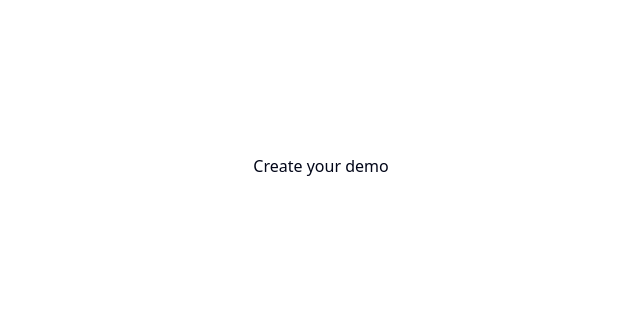
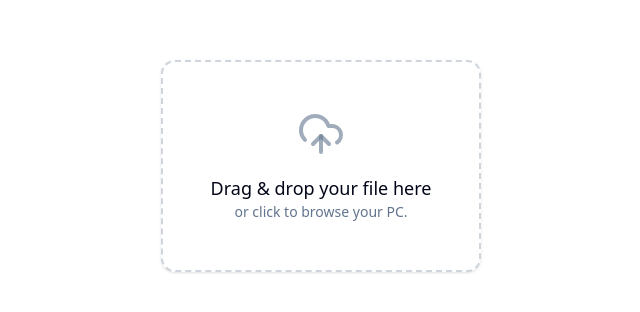
Before and after one commit to Abhinav-Chdhary/Demo-inator, a Next.js app in the folder demo-inator/: page /create in a window 1280 px wide. Shown: the part 234-546 px from the top of the page, without its empty margins (319-959 px from the left). Built offline with nearby package versions, Linux system fonts and the light colour scheme.

Commit message:
updt: uploading video

```diff
--- a/demo-inator/package.json
+++ b/demo-inator/package.json
@@ -19,7 +19,8 @@
     "next": "16.0.1",
     "react": "19.2.0",
     "react-dom": "19.2.0",
-    "tailwind-merge": "^3.3.1"
+    "tailwind-merge": "^3.3.1",
+    "zustand": "^5.0.8"
   },
   "devDependencies": {
     "@tailwindcss/postcss": "^4",
--- a/demo-inator/src/app/create/page.tsx
+++ b/demo-inator/src/app/create/page.tsx
@@ -1,16 +1,58 @@
 // src/app/create/page.tsx
 "use client";
 import { motion } from "framer-motion";
+// Helpers
+import { useVideoStore } from "@/lib/store"; // Import the store
+// Components
+import { Upload } from "../../components/Upload";
+import { Button } from "@/components/ui/button"; // Assuming you have shadcn button
+import { FileVideo, X } from "lucide-react";
 
 export default function Create() {
+  // Zustand
+  const file = useVideoStore((state) => state.file);
+  const clearFile = useVideoStore((state) => state.clearFile);
+
   return (
     <div className="flex items-center justify-center min-h-screen bg-background p-4">
       <motion.div
+        key={file ? "file-present" : "no-file"} // Add key for nice transition
         initial={{ opacity: 0, y: 20 }}
         animate={{ opacity: 1, y: 0 }}
         transition={{ duration: 0.4 }}
       >
-        Create your demo
+        {/* Conditionally render based on file state */}
+        {file ? (
+          <div className="flex w-full max-w-lg flex-col items-center justify-center gap-4 rounded-xl border border-border bg-card p-12 text-card-foreground shadow-sm">
+            {/* Video file icon */}
+            <FileVideo className="h-12 w-12 text-primary" />
+
+            {/* Video file name */}
+            <div className="text-center">
+              {/* Info text */}
+              <p className="text-lg font-medium">File ready for editing:</p>
+
+              {/* File name */}
+              <p className="max-w-full truncate text-sm text-muted-foreground">
+                {file.name}
+              </p>
+            </div>
+
+            {/* Upload button */}
+            <Button
+              variant="outline"
+              size="sm"
+              onClick={clearFile}
+              className="mt-4"
+            >
+              <X className="mr-2 h-4 w-4" /> Upload a different file
+            </Button>
+            {/* Editor here */}
+          </div>
+        ) : (
+          // Upload component when no file is selected
+          <Upload />
+        )}
       </motion.div>
     </div>
   );
--- a/demo-inator/src/app/layout.tsx
+++ b/demo-inator/src/app/layout.tsx
@@ -1,3 +1,4 @@
+// src/app/layout.tsx
 import type { Metadata } from "next";
 import { Geist, Geist_Mono } from "next/font/google";
 import "./globals.css";
--- /dev/null
+++ b/demo-inator/src/components/Upload.tsx
@@ -0,0 +1,99 @@
+// src/components/Upload.tsx
+"use client";
+import { UploadCloud } from "lucide-react";
+import React, { useRef, useState } from "react";
+// Helpers
+import { useVideoStore } from "@/lib/store";
+
+export function Upload() {
+  // Zustand
+  const setFile = useVideoStore((state) => state.setFile);
+
+  // States to manage file input
+  const [isDragging, setIsDragging] = useState(false);
+  const fileInputRef = useRef<HTMLInputElement>(null);
+
+  // Function to handle file selection or drop
+  const handleFileChange = (files: FileList | null) => {
+    if (files && files.length > 0) {
+      const file = files[0];
+      // Set the file in the global Zustand store
+      setFile(file);
+    }
+  };
+
+  // Function to handle drag over
+  const handleDragOver = (e: React.DragEvent<HTMLDivElement>) => {
+    e.preventDefault();
+    e.stopPropagation();
+    setIsDragging(true);
+  };
+
+  // Function to handle drag leave
+  const handleDragLeave = (e: React.DragEvent<HTMLDivElement>) => {
+    e.preventDefault();
+    e.stopPropagation();
+    setIsDragging(false);
+  };
+
+  // Function to handle drop
+  const handleDrop = (e: React.DragEvent<HTMLDivElement>) => {
+    e.preventDefault();
+    e.stopPropagation();
+    setIsDragging(false);
+    handleFileChange(e.dataTransfer.files);
+  };
+
+  // Function to handle click
+  const handleClick = () => {
+    fileInputRef.current?.click();
+  };
+
+  // Function to handle file input change
+  const onFileInputChange = (e: React.ChangeEvent<HTMLInputElement>) => {
+    handleFileChange(e.target.files);
+  };
+
+  return (
+    <div
+      className={`flex w-full max-w-lg cursor-pointer flex-col items-center justify-center
+      gap-4 rounded-xl border-2 border-dashed bg-card p-12 text-card-foreground
+      shadow-sm transition-colors duration-200 ease-in-out
+      ${
+        isDragging
+          ? "border-primary"
+          : "border-muted-foreground/30 hover:border-primary/40"
+      }`}
+      onDragOver={handleDragOver}
+      onDragLeave={handleDragLeave}
+      onDrop={handleDrop}
+      onClick={handleClick}
+    >
+      {/* Hidden file input */}
+      <input
+        type="file"
+        ref={fileInputRef}
+        onChange={onFileInputChange}
+        className="hidden"
+        accept="video/mp4,video/x-m4v,video/*"
+      />
+
+      {/* Upload icon */}
+      <UploadCloud
+        className={`h-12 w-12 transition-colors ${
+          isDragging ? "text-primary" : "text-muted-foreground/60"
+        }`}
+      />
+
+      {/* Upload text */}
+      <div className="text-center">
+        {/* Title */}
+        <p className="text-lg font-medium">Drag & drop your file here</p>
+        {/* Description */}
+        <p className="text-sm text-muted-foreground">
+          or click to browse your PC.
+        </p>
+      </div>
+    </div>
+  );
+}
--- /dev/null
+++ b/demo-inator/src/lib/store.ts
@@ -0,0 +1,9 @@
+// src/lib/store.ts
+import { create } from "zustand";
+import { VideoState } from "@/types/video";
+
+export const useVideoStore = create<VideoState>((set) => ({
+  file: null,
+  setFile: (file) => set({ file: file }),
+  clearFile: () => set({ file: null }),
+}));
```
Also changed, not shown: demo-inator/src/types/video.d.ts (added, +7 -0 lines), 1 other file (tests, documents, lock files or other folders).
